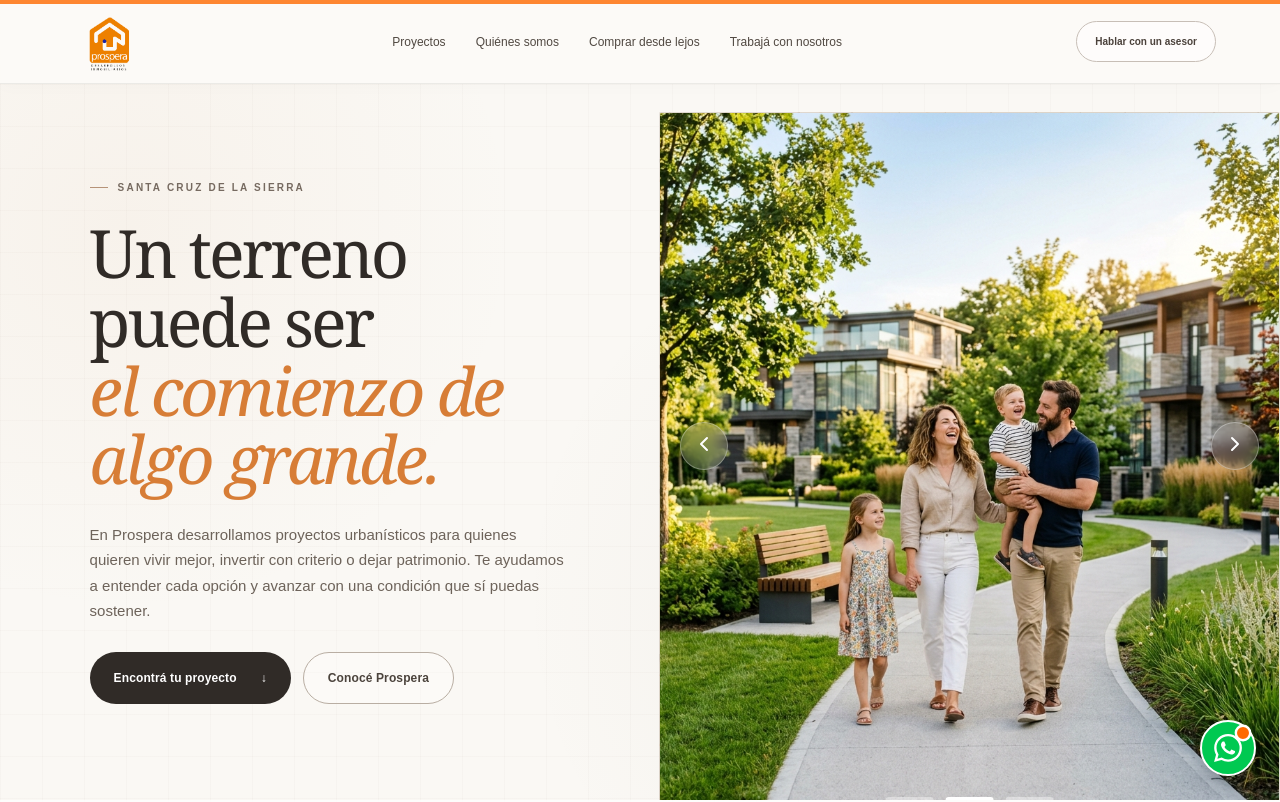
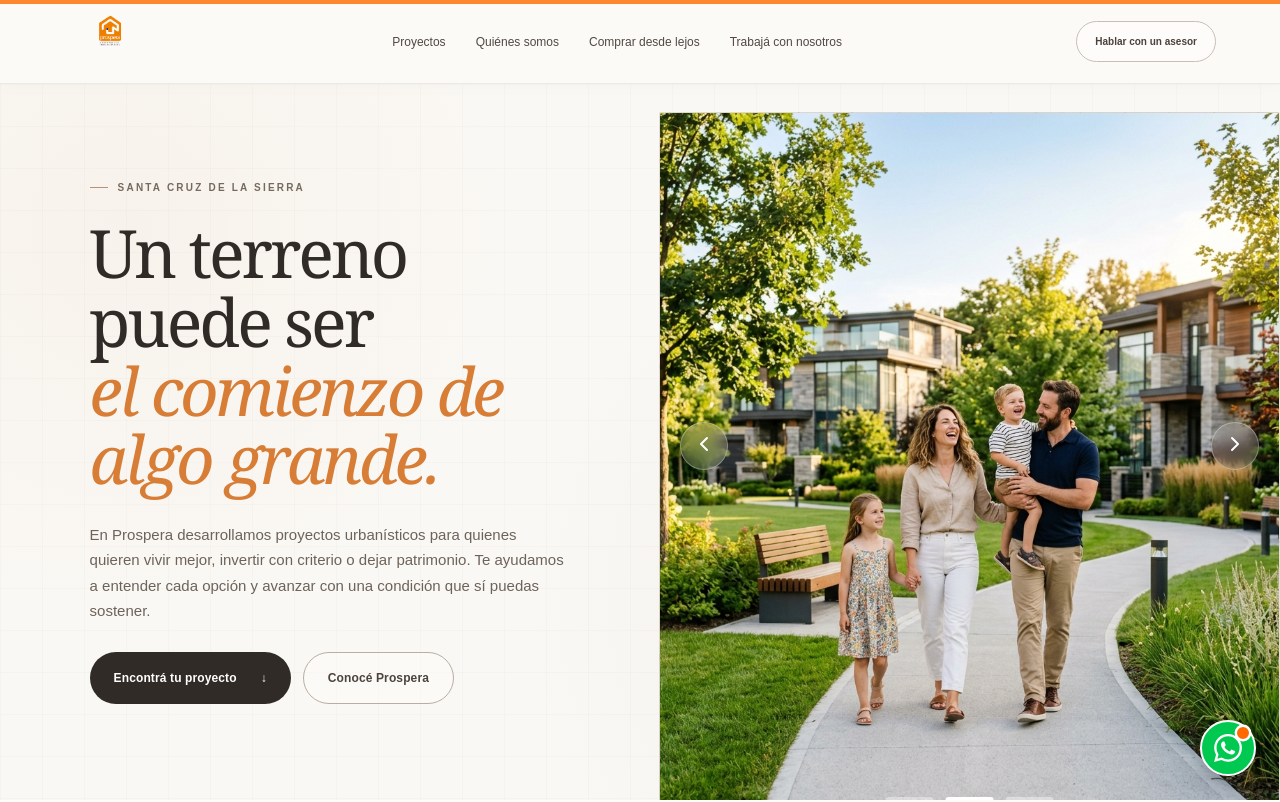
Before and after one commit to jabarmagdiel/Prospera, a Next.js app: page / in a window 1280 px wide. Shown: the top 802 px of the page. Built offline with nearby package versions, Linux system fonts and the light colour scheme.

Commit message:
Increase logo size in header and footer

```diff
--- a/components/corporate-home.tsx
+++ b/components/corporate-home.tsx
@@ -37,8 +37,8 @@ export function CorporateHome({ onOpenProject, content, projects }: { onOpenProj
         className="fixed top-0 left-0 right-0 h-1 z-[100] bg-orange-500/80"
       />
       <header className="corp-header">
-        <a className="corp-brand" href="#inicio" aria-label="Prospera, inicio">
-          <img src="/brand/prospera.png" alt="Prospera Desarrollos Inmobiliarios"/>
+        <a className="corp-brand flex items-center" href="#inicio" aria-label="Prospera, inicio">
+          <img src="/brand/prospera.png" alt="Prospera Desarrollos Inmobiliarios" className="h-16 sm:h-20 w-auto object-contain" style={{ maxHeight: '100%', padding: '8px 0' }}/>
         </a>
         <nav aria-label="Navegación de Prospera">
           <a href="#proyectos">Proyectos</a>
--- a/components/footer.tsx
+++ b/components/footer.tsx
@@ -7,7 +7,7 @@ export function Footer() {
         <div className="max-w-6xl mx-auto grid grid-cols-1 md:grid-cols-3 gap-12">
           {/* Col 1: Logo & Desc */}
           <div className="flex flex-col gap-6">
-            <img src="/brand/prospera.png" alt="Prospera" className="h-10 w-auto object-contain object-left mix-blend-multiply opacity-90" style={{ filter: 'brightness(0)' }} />
+            <img src="/brand/prospera.png" alt="Prospera" className="h-14 sm:h-20 w-auto object-contain object-left mix-blend-multiply opacity-90" style={{ filter: 'brightness(0)' }} />
             <p className="text-sm leading-relaxed" style={{ color: '#57534e' }}>
               Desarrollamos oportunidades para vivir, invertir y construir futuro en Santa Cruz, brindando seguridad jurídica y solidez en cada proyecto.
             </p>
```
